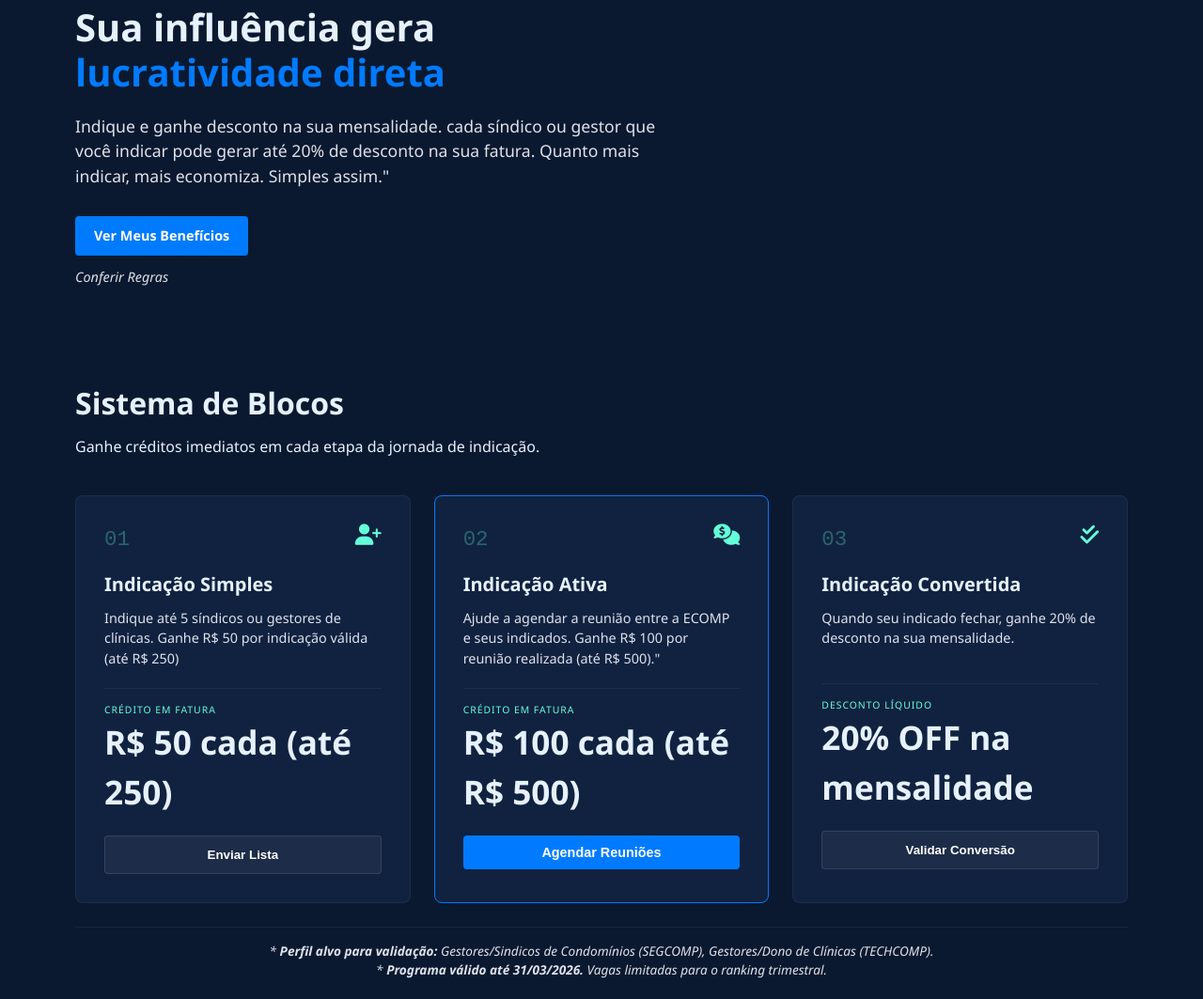
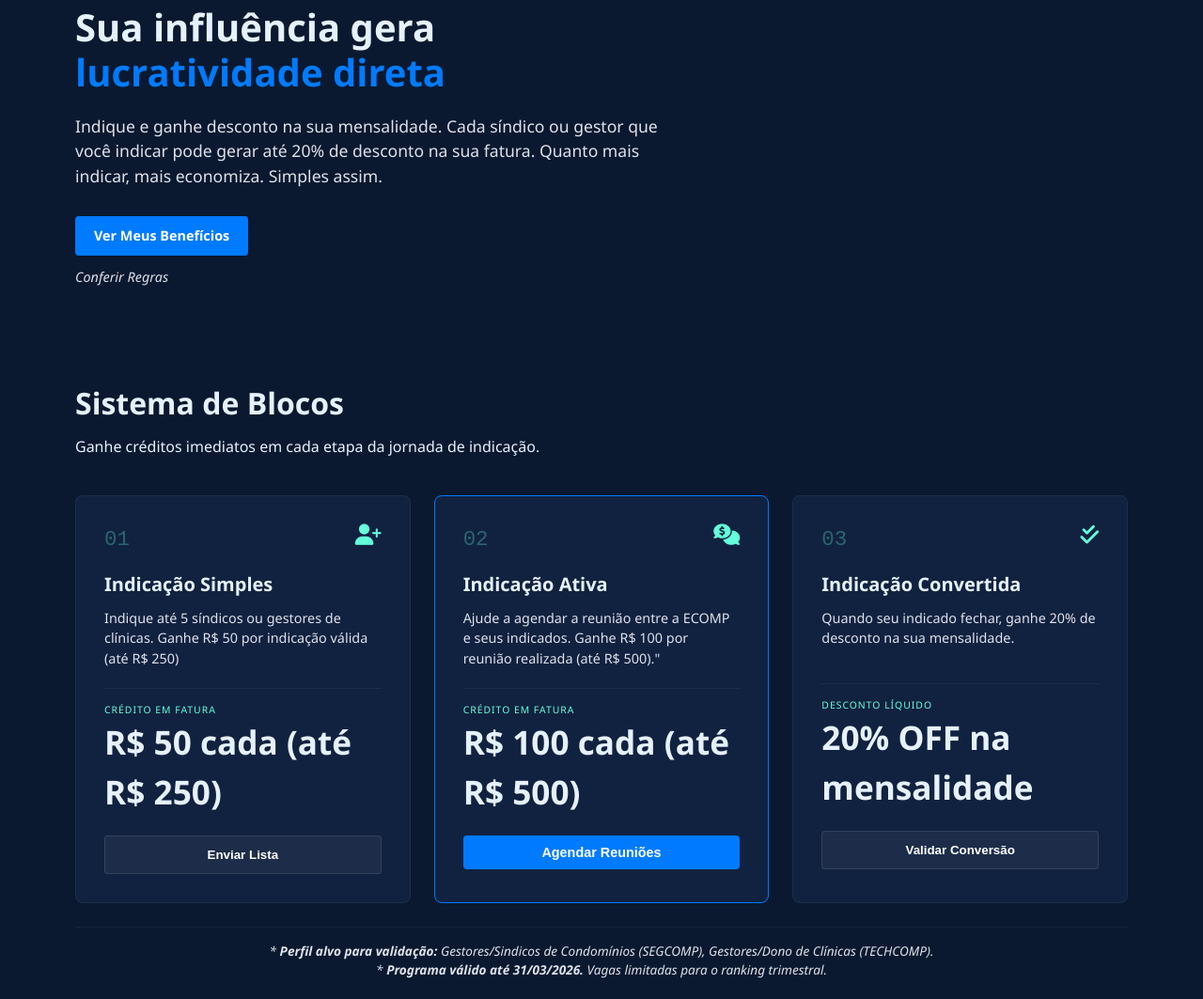
Before and after one commit to is-wenderson/indicacoes_ecomp_2026, a plain HTML site: page index.html in a window 1280 px wide. Shown: the part 200-1263 px from the top of the page at 94% size. Drawn offline with Linux system fonts and the light colour scheme.

Commit message:
Fix HTML encoding issues in index.html

```diff
--- a/index.html
+++ b/index.html
@@ -25,7 +25,7 @@
                 <span class="badge">PROGRAMA DE PARCERIA 2026 - GRUPO ECOMP</span>
                 <h1>Sua influência gera <br><span class="accent">lucratividade direta</span></h1>
                 <p>Indique e ganhe desconto na sua mensalidade.
-                    cada síndico ou gestor que você indicar pode gerar até 20% de desconto na sua fatura. Quanto mais indicar, mais economiza. Simples assim."</p>
+                    Cada síndico ou gestor que você indicar pode gerar até 20% de desconto na sua fatura. Quanto mais indicar, mais economiza. Simples assim.</p>
                 <div class="hero-cta-area">
                     <a href="#levels" class="btn-primary">Ver Meus Benefícios</a>
                     <a href="#rules" class="hero-cta-link">Conferir Regras</a>
@@ -51,7 +51,7 @@
                     <p> Indique até 5 síndicos ou gestores de clínicas. Ganhe R$ 50 por indicação válida (até R$ 250)</p>
                     <div class="level-reward">
                         <small>Crédito em Fatura</small>
-                        <span class="price">R$ 50 cada (até 250)</span>
+                        <span class="price">R$ 50 cada (até R$ 250)</span>
                     </div>
                     <button class="btn-level" onclick="sendWhatsApp('nivel1')">Enviar Lista</button>
                 </div>
```
